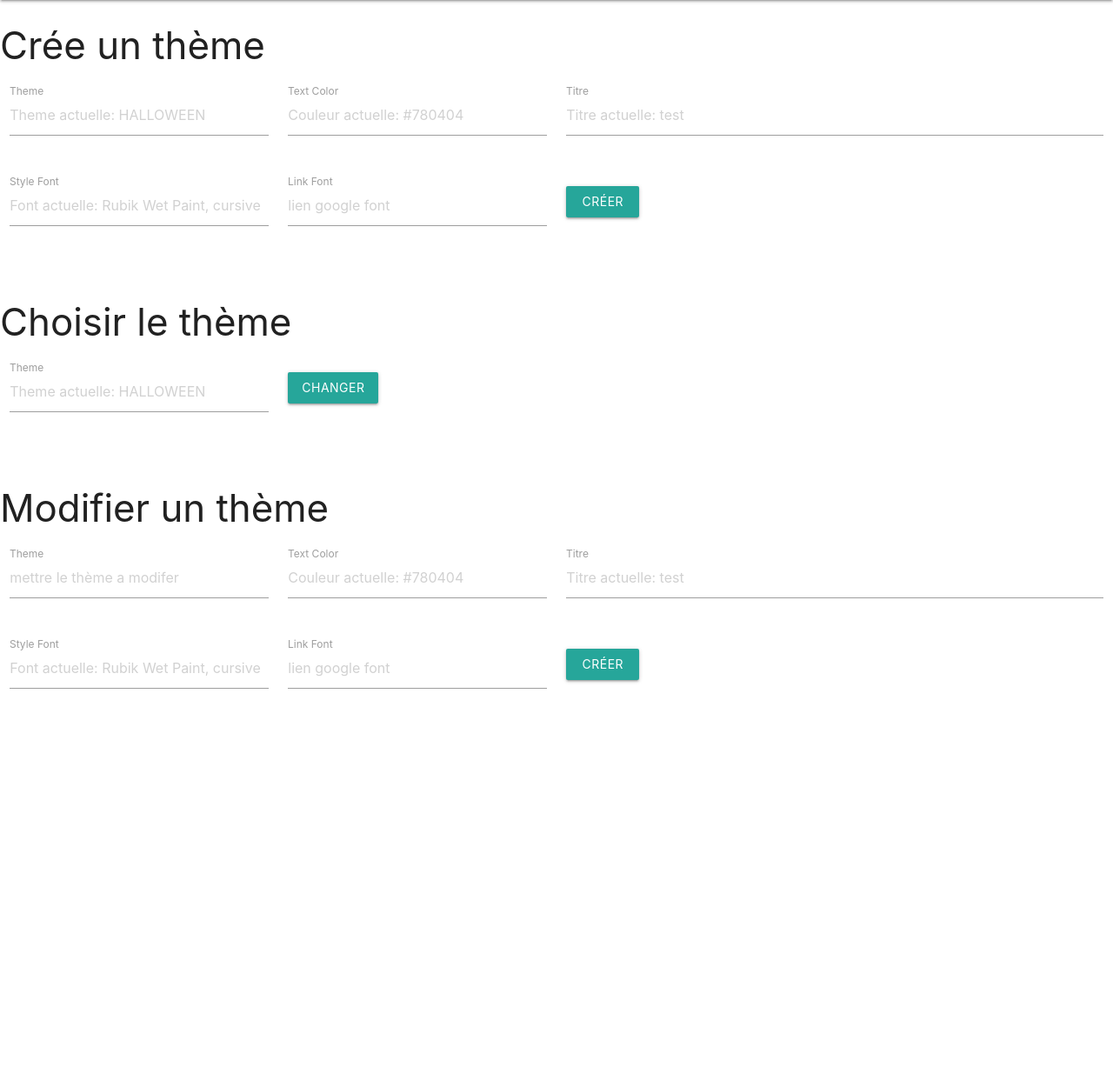
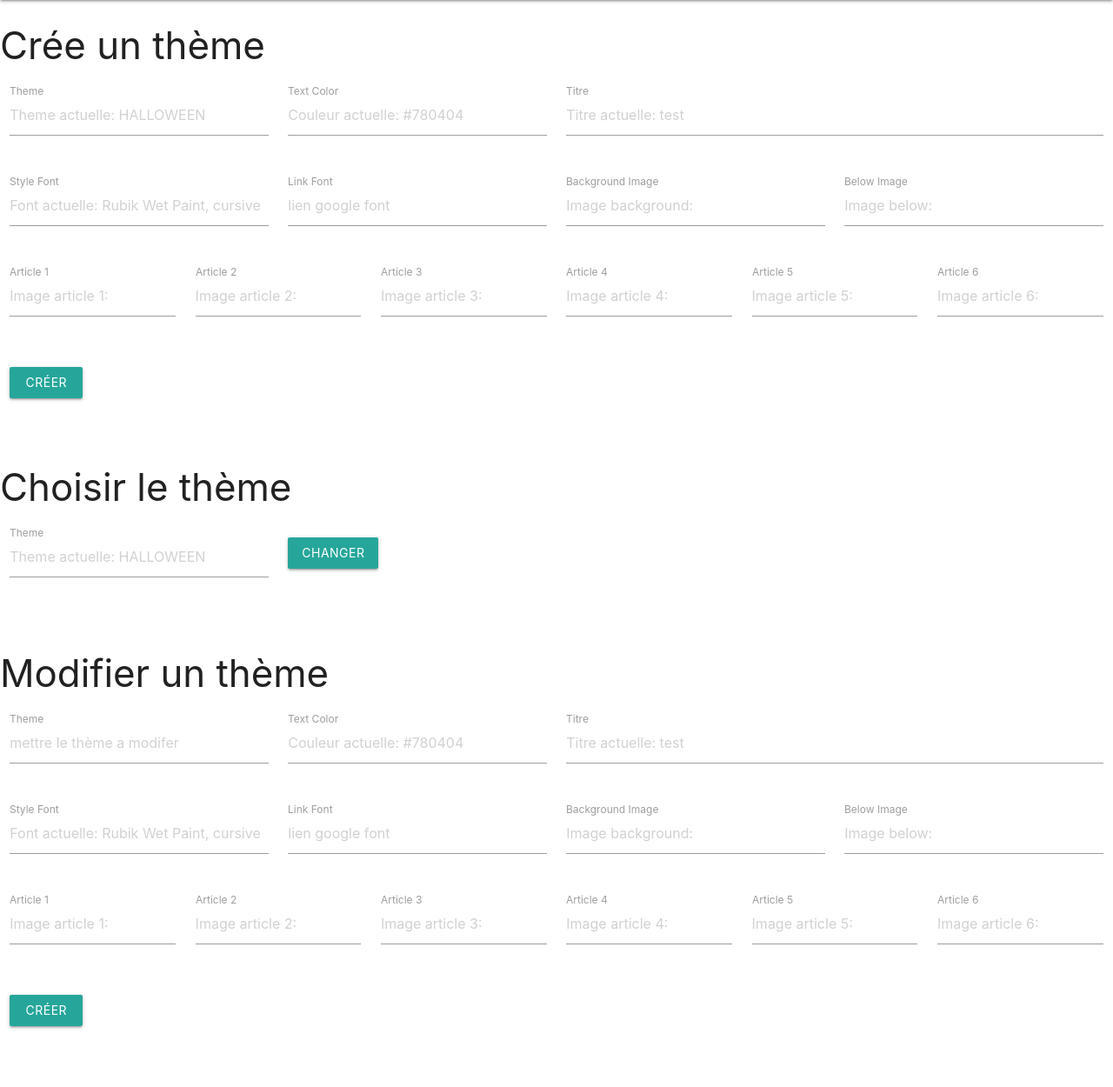
Before and after one commit to KingPrime69/Site-Pro, a PHP site: page /theme.php in a window 1280 px wide. Shown: the part 64-1314 px from the top of the page at 87% size. Before the commit the page ends 856 px from the top, so only its background shows below. Run offline with PHP 8.4, Linux system fonts and the light colour scheme; data comes from the database, SQL or seed files in the repository; data that the repository does not hold is empty; some web fonts are replaced.

Commit message:
Panel admin modif images

```diff
--- a/css/style.css.php
+++ b/css/style.css.php
@@ -51,11 +51,13 @@ img{
 .style-font{
   <?php foreach ($data as $font): ?>
     font-family: <?php echo $font['style-font'];?>;
-  <?php endforeach; ?>
+    <?php endforeach; ?>
 }
 
 .bg-black {
-  background-image: url("img/fond.jpg");
+  <?php foreach ($data as $background): ?>
+  background-image: url("<?php echo $background["background-image"] ?>");
+  <?php endforeach; ?>
   background-size: cover;
   background-position: center;
   height: 1000px;
--- a/theme.php
+++ b/theme.php
@@ -42,6 +42,42 @@
           <input placeholder="lien google font" id="color" type="text" class="" name="link">
           <label for="textColor">Link Font</label>
         </div>
+        <div class="input-field col l3">
+          <input placeholder="Image background: <?php echo $live['background-image']; ?>" id="background-img" type="text" class="" name="background">
+          <label for="background-img">Background Image</label>
+        </div>
+        <div class="input-field col l3">
+          <input placeholder="Image below: <?php echo $live['below-image']; ?>" id="below-img" type="text" class="" name="below">
+          <label for="below-img">Below Image</label>
+        </div>
+      </div>
+      <div class="row">
+        <div class="input-field col l2">
+          <input placeholder="Image article 1: <?php echo $live['Article-1']; ?>" id="article1" type="text" class="" name="article1">
+          <label for="article1">Article 1</label>
+        </div>
+        <div class="input-field col l2">
+          <input placeholder="Image article 2: <?php echo $live['Article-2']; ?>" id="article1" type="text" class="" name="article2">
+          <label for="article1">Article 2</label>
+        </div>
+        <div class="input-field col l2">
+          <input placeholder="Image article 3: <?php echo $live['Article-3']; ?>" id="article3" type="text" class="" name="article3">
+          <label for="article1">Article 3</label>
+        </div>
+        <div class="input-field col l2">
+          <input placeholder="Image article 4: <?php echo $live['Article-4']; ?>" id="article4" type="text" class="" name="article4">
+          <label for="article1">Article 4</label>
+        </div>
+        <div class="input-field col l2">
+          <input placeholder="Image article 5: <?php echo $live['Article-5']; ?>" id="article5" type="text" class="" name="article5">
+          <label for="article1">Article 5</label>
+        </div>
+        <div class="input-field col l2">
+          <input placeholder="Image article 6: <?php echo $live['Article-6']; ?>" id="article6" type="text" class="" name="article6">
+          <label for="article1">Article 6</label>
+        </div>
+      </div>
+      <div class="row">
         <div class="input-field col s1">
           <button class="btn waves-effect waves-light" type="submit" name="action">Créer
             <i class="material-icons right">send</i>
@@ -92,6 +128,42 @@
           <input placeholder="lien google font" id="color" type="text" class="" name="link">
           <label for="textColor">Link Font</label>
         </div>
+        <div class="input-field col l3">
+          <input placeholder="Image background: <?php echo $live['background-image']; ?>" id="background-img" type="text" class="" name="background">
+          <label for="background-img">Background Image</label>
+        </div>
+        <div class="input-field col l3">
+          <input placeholder="Image below: <?php echo $live['below-image']; ?>" id="below-img" type="text" class="" name="below">
+          <label for="below-img">Below Image</label>
+        </div>
+      </div>
+      <div class="row">
+        <div class="input-field col l2">
+          <input placeholder="Image article 1: <?php echo $live['Article-1']; ?>" id="article1" type="text" class="" name="article1">
+          <label for="article1">Article 1</label>
+        </div>
+        <div class="input-field col l2">
+          <input placeholder="Image article 2: <?php echo $live['Article-2']; ?>" id="article1" type="text" class="" name="article2">
+          <label for="article1">Article 2</label>
+        </div>
+        <div class="input-field col l2">
+          <input placeholder="Image article 3: <?php echo $live['Article-3']; ?>" id="article3" type="text" class="" name="article3">
+          <label for="article1">Article 3</label>
+        </div>
+        <div class="input-field col l2">
+          <input placeholder="Image article 4: <?php echo $live['Article-4']; ?>" id="article4" type="text" class="" name="article4">
+          <label for="article1">Article 4</label>
+        </div>
+        <div class="input-field col l2">
+          <input placeholder="Image article 5: <?php echo $live['Article-5']; ?>" id="article5" type="text" class="" name="article5">
+          <label for="article1">Article 5</label>
+        </div>
+        <div class="input-field col l2">
+          <input placeholder="Image article 6: <?php echo $live['Article-6']; ?>" id="article6" type="text" class="" name="article6">
+          <label for="article1">Article 6</label>
+        </div>
+      </div>
+      <div class="row">
         <div class="input-field col s1">
           <button class="btn waves-effect waves-light" type="submit" name="action">Créer
             <i class="material-icons right">send</i>
```
Also changed, not shown: adminForm.php (+7 -1 lines), index.php (+7 -7 lines), modifTheme.php (+33 -1 lines).
